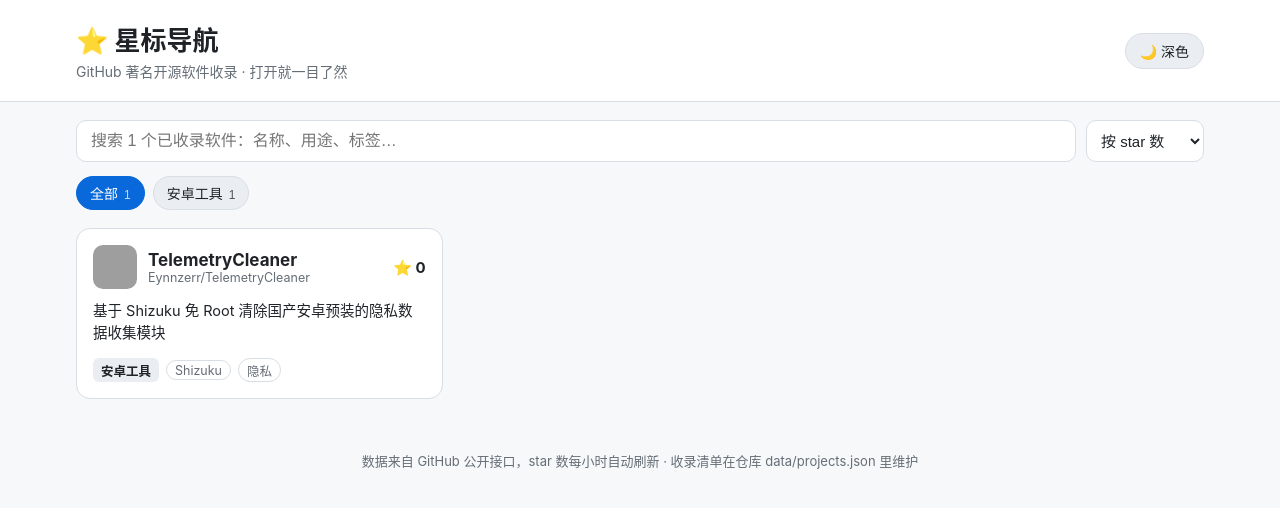
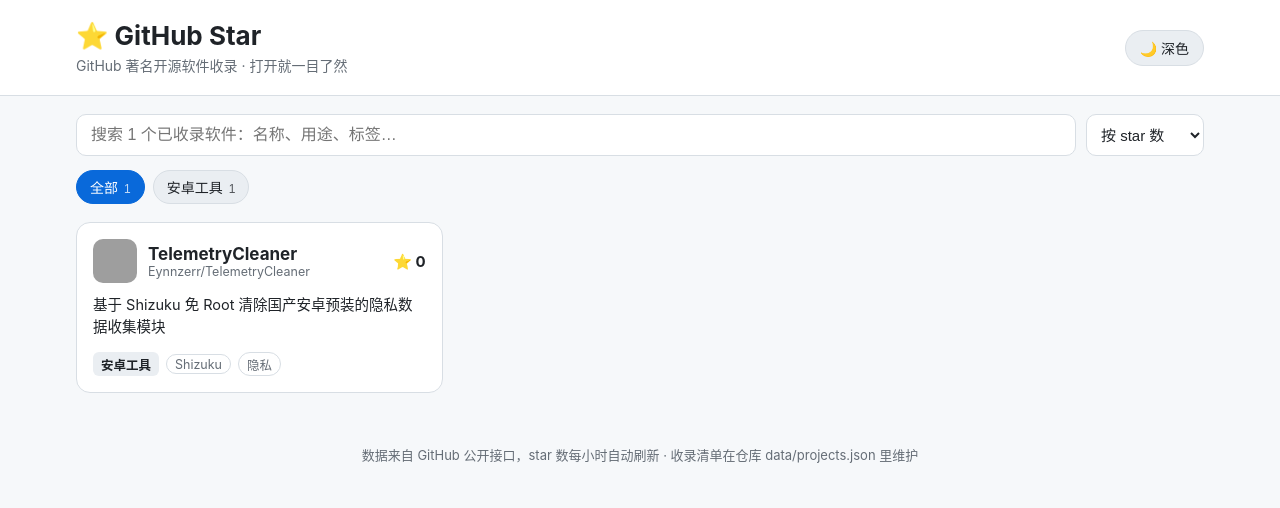
Before and after one commit to Mk8gg/star-nav, a Next.js app: page / in a window 1280 px wide. Shown: the top 508 px of the page. Built offline with nearby package versions, Linux system fonts and the light colour scheme; no server answers; grey boxes are pictures that could not be loaded.

Commit message:
chore: rename site to GitHub Star

```diff
--- a/app/layout.tsx
+++ b/app/layout.tsx
@@ -3,7 +3,7 @@ import "./globals.css";
 import ThemeToggle from "@/components/ThemeToggle";
 
 export const metadata: Metadata = {
-  title: "星标导航 · GitHub 著名开源软件收录",
+  title: "GitHub Star · 著名开源软件收录",
   description: "一目了然的 GitHub 著名开源软件收录页：卡片浏览、分类筛选、关键词搜索，star 数每小时自动刷新。",
 };
 
@@ -19,7 +19,7 @@ export default function RootLayout({ children }: { children: React.ReactNode })
         <header className="site-header">
           <div className="header-inner">
             <div>
-              <h1>⭐ 星标导航</h1>
+              <h1>⭐ GitHub Star</h1>
               <p className="subtitle">GitHub 著名开源软件收录 · 打开就一目了然</p>
             </div>
             <ThemeToggle />
```
Also changed, not shown: 1 other file (tests, documents, lock files or other folders).
